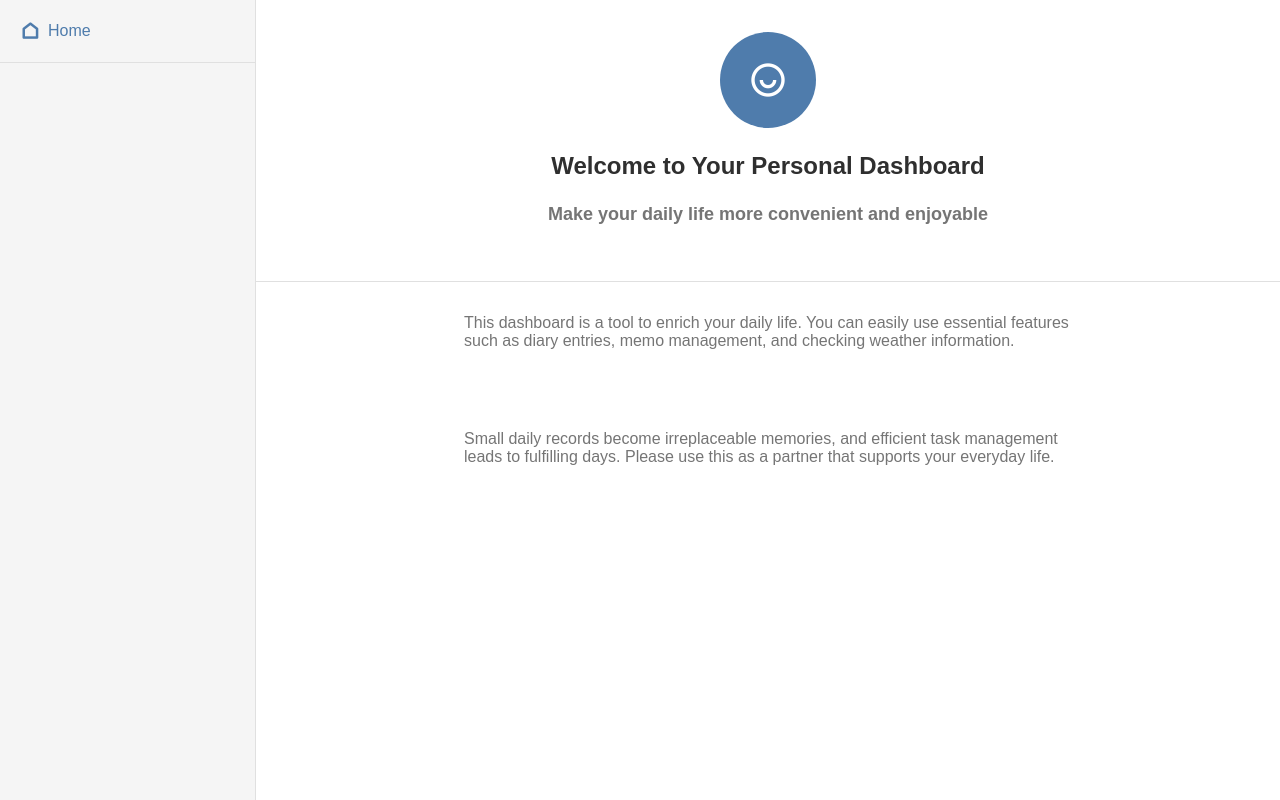
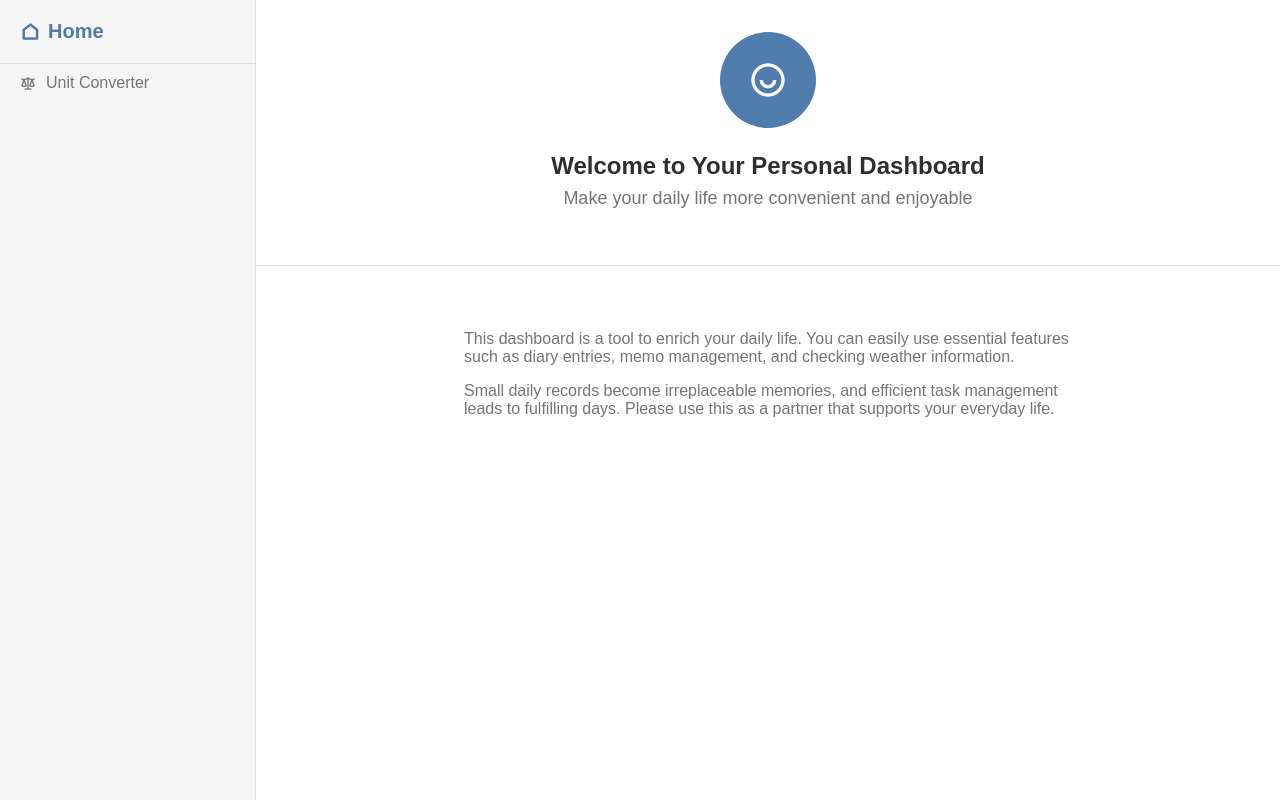
Before and after one commit to nox-txt/my-first-web-app, a plain HTML site: page index.html in a window 1280 px wide. Both pictures are taken after a click on the link "Home". Drawn offline with nearby package versions, Linux system fonts and the light colour scheme.

Commit message:
Add files via upload

```diff
--- a/index.html
+++ b/index.html
@@ -1,38 +1,82 @@
-<!DOCTYPE html>
+<!doctype html>
 <html lang="en">
   <head>
     <meta charset="UTF-8" />
-    <meta name="viewport" content="width=device-width, initial-scale=1.0" />
     <title>Dashboard</title>
-    <link rel="stylesheet" href="style.css" />
-    <link href="https://cdn.jsdelivr.net/npm/remixicon@4.5.0/fonts/remixicon.css" rel="stylesheet" />
+    <!-- 独自のCSSファイルを読み込み -->
+    <link rel="stylesheet" href="./style.css" />
+    <link
+      href="https://cdn.jsdelivr.net/npm/remixicon@4.5.0/fonts/remixicon.css"
+      rel="stylesheet"
+    />
   </head>
+
   <body>
     <div class="dashboard-container">
+      <!-- 左サイドバー (固定) -->
+      <aside class="sidebar">
+        <div class="sidebar-header">
+          <a href="#" class="sidebar-home" data-tab="home">
+            <span class="ri-home-line"></span>
+            <span>Home</span>
+          </a>
+        </div>
 
-      <aside><!-- 1. サイドバー全体を包む -->
-        <header><!-- 2. サイドバーのヘッダー -->
-          <a href="#" data-tab="home">
-            <span class="ri-home-line"></span>
-            Home
-          </a>
-        </header>
+        <!-- サイドバーにメニューを追加してください -->
+        <ul>
+          <li class="sidebar-menu-item tab-item" data-tab="converter">
+            <span class="ri-scales-3-line"></span>
+            Unit Converter
+          </li>
+        </ul>
       </aside>
 
-      <main><!-- 3. メインコンテンツエリア -->
-        <section id="home">
-          <header>
-            <span class="ri-user-smile-line"></span>
-            <h1>Welcome to Your Personal Dashboard</h1>
-            <h2>Make your daily life more convenient and enjoyable</h2>
-
+      <!-- 右メインコンテンツ (スクロール可) -->
+      <main class="main-content">
+        <!-- ホームセクション -->
+        <section class="content-section hidden" id="converter">
+          <header class="section-header">
+            <h2 class="section-title">Length Unit Conversion</h2>
           </header>
-          <p>This dashboard is a tool to enrich your daily life. You can easily use essential features such as diary entries, memo management, and checking weather information.
-          </p>
-          <p>Small daily records become irreplaceable memories, and efficient task management leads to fulfilling days. Please use this as a partner that supports your everyday life.</p>
+          <div class="section-body">
+            <form class="converter-form">
+              <input class="converter-input" type="number" value="1000"></input>
+              <select class="converter-from"></select>
+              <select class="converter-to"></select>
+              <div class="converter-result"></div>
+            </form>
+          </div>
         </section>
 
+        <section class="content-section" id="home">
+          <header class="section-header">
+            <div class="profile-circle">
+              <span class="ri-user-smile-line"></span>
+            </div>
+            <h1 class="section-title">Welcome to Your Personal Dashboard</h1>
+            <p class="section-subtitle">
+              Make your daily life more convenient and enjoyable
+            </p>
+          </header>
+          <div class="section-body">
+            <div class="section-description">
+              <p>
+                This dashboard is a tool to enrich your daily life. You can
+                easily use essential features such as diary entries, memo
+                management, and checking weather information.
+              </p>
+              <p>
+                Small daily records become irreplaceable memories, and efficient
+                task management leads to fulfilling days. Please use this as a
+                partner that supports your everyday life.
+              </p>
+            </div>
+          </div>
+        </section>
+
+        <!-- End ホームセクション -->
       </main>
     </div>
+    <script type="module" src="./main.js"></script>
   </body>
 </html>
--- /dev/null
+++ b/js/converter.js
@@ -0,0 +1,63 @@
+// ここからコードを書いてください
+export function setupConverter() {
+  const converterForm = document.querySelector(".converter-form");
+  const converterInput = document.querySelector(".converter-input");
+  const converterFrom = document.querySelector(".converter-from");
+  const converterTo = document.querySelector(".converter-to");
+  const converterResult = document.querySelector(".converter-result");
+
+  // 単位変換の設定を行うコード
+  const lengthUnit = [
+    { name: "meter", base: 1 },
+    { name: "kilometer", base: 1000 },
+    { name: "centimeter", base: 0.01 },
+    { name: "millimeter", base: 0.001 },
+    { name: "inch", base: 0.0254 },
+    { name: "foot", base: 0.3048 },
+    { name: "yard", base: 0.9144 },
+    { name: "mile", base: 1609.344 },
+  ];
+
+  // 単位選択欄の初期化
+  lengthUnit.forEach((unit) => {
+    const option = document.createElement("option");
+    option.value = unit.base;
+    option.textContent = unit.name;
+
+    converterFrom.appendChild(option.cloneNode(true));
+    converterTo.appendChild(option);
+  });
+
+  function convert() {
+    // 入力値を小数点数値に変換
+    const inputValue = parseFloat(converterInput.value);
+
+    // 数値でない場合はエラーを表示して終了
+    if (isNaN(inputValue)) {
+      converterResult.textContent = "Please enter a valid number";
+      return;
+    }
+
+    // 変換元の base を取得
+    const fromBase = parseFloat(converterFrom.value);
+
+    // 変換先の base を取得
+    const toBase = parseFloat(converterTo.value);
+
+    // 計算：（入力値 × 変換元）÷ 変換先
+    const result = (inputValue * fromBase) / toBase;
+
+    // 単位名を取得
+    const fromName = converterFrom.options[converterFrom.selectedIndex].text;
+    const toName = converterTo.options[converterTo.selectedIndex].text;
+
+    // 表示：1000 meter = 1.000 kilometer
+    converterResult.textContent = `${inputValue} ${fromName} = ${result.toFixed(3)} ${toName}`;
+  }
+
+  // ① リアルタイム変換
+  converterForm.addEventListener("input", convert);
+
+  // ② 起動時に変換結果を表示
+  convert();
+}
--- /dev/null
+++ b/js/tabs.js
@@ -0,0 +1,25 @@
+// ここからコードを書いてください
+export function setupTabs() {
+  // タブの設定を行うコード
+  // [data-tab="home"] を持つ要素を取得
+  const homeLink = document.querySelector('[data-tab="home"]');
+
+  // [data-tab="converter"] を持つ要素を取得
+  const converterTab = document.querySelector('[data-tab="converter"]');
+
+  // id="home" の要素を取得
+  const homeSection = document.querySelector("#home");
+
+  // id="converter" の要素を取得
+  const converterSection = document.querySelector("#converter");
+
+  homeLink.addEventListener("click", () => {
+    converterSection.classList.add("hidden"); // 単位セクションを隠す
+    homeSection.classList.remove("hidden"); // ホームセクションを表示
+  });
+
+  converterTab.addEventListener("click", () => {
+    homeSection.classList.add("hidden");
+    converterSection.classList.remove("hidden");
+  });
+}
--- /dev/null
+++ b/main.js
@@ -0,0 +1,11 @@
+// ここからコードを書いてください
+import { setupTabs } from "./js/tabs.js";
+
+document.addEventListener("DOMContentLoaded", () => {
+  setupTabs();
+});
+
+import { setupConverter } from "./js/converter.js";
+document.addEventListener("DOMContentLoaded", () => {
+  setupConverter();
+});
--- a/style.css
+++ b/style.css
@@ -27,78 +27,156 @@ ul {
 }
 /* スタイルのリセット終了 */
 
-/* サイドバーとメインコンテンツを包むための要素のスタイルを書いてください */
+/* サイドバーとメインコンテンツを包むための要素 */
 .dashboard-container {
-  display:flex;
+  display: flex;
   height: 100vh;
 }
 
-/* サイドバーに関連するスタイルを書いてください */
-aside {
+/* サイドバー */
+.sidebar {
   width: 256px;
+  background-color: #f5f5f5;
+  border-right: 1px solid #e0e0e0;
+  height: 100%;
+  display: flex;
+  flex-direction: column;
   flex-shrink: 0;
-  background-color: #f5f5f5;
-  border-right:1px solid #e0e0e0;
-
-  display:flex;
-  flex-direction: column;
-  height: 100%;
 }
-header {
-  padding:20px;
-  border-bottom:1px solid #e0e0e0;
+.sidebar-header {
+  padding: 20px;
+  border-bottom: 1px solid #e0e0e0;
 }
-header a{
+.sidebar-home {
+  font-size: 1.25rem;
+  font-weight: 600;
+  color: #4f7cac;
   display: flex;
   align-items: center;
   gap: 8px;
   text-decoration: none;
-  color:#4f7cac;
 }
-.ri-home-line {
-  font-size: 1.25em;
-  font-weight: 600;
+
+/* メインコンテンツ */
+.main-content {
+  flex: 1;
 }
-/* メインコンテンツに関連するスタイルを書いてください */
-main{
-  flex: 1;
 
-}
-main section header {
-  background-color: white;
-  padding : 32px;
+/* セクションヘッダー */
+.section-header {
+  background-color: #ffffff;
+  padding: 32px;
   border-bottom: 1px solid #e0e0e0;
   text-align: center;
+}
+.section-title {
+  font-size: 1.5rem;
+  font-weight: 600;
+  color: #2f2f2f;
+  margin-bottom: 8px;
+}
+.section-subtitle {
+  font-size: 1.125rem;
+  color: #757575;
+  margin-bottom: 24px;
+}
+.section-description {
+  max-width: 672px;
+  margin: 0 auto;
+  color: #757575;
+  padding: 32px;
+}
+.section-description p {
+  margin-bottom: 16px;
+}
 
-}
-.ri-user-smile-line{
-  width:96px;
-  height:96px;
+/* プロフィールサークル */
+.profile-circle {
+  width: 96px;
+  height: 96px;
   background-color: #4f7cac;
   border-radius: 50%;
   display: flex;
   align-items: center;
   justify-content: center;
-  margin:0 auto 24px auto;
-  font-size: 2.5em;
-  color: white;
+  margin: 0 auto 24px;
 }
-main section header h1 {
-  font-size: 1.5em;
-  font-weight: 600;
-  color:#2f2f2f;
-  margin-bottom: 24px;
+.profile-circle span {
+  font-size: 2.5rem;
+  color: #ffffff;
 }
-main section header h2{
-  font-size: 1.125em;
-  color:#757575;
-  margin-bottom: 24px;
 
+/* セクション本文 */
+.section-body {
+  padding: 32px;
 }
-main section p{
-  max-width: 672px;
-  margin:0 auto;
-  padding:32px;
+
+/* 単位変換セクションのスタイルを以下に記載してください */
+.hidden {
+  display: none;
+}
+.sidebar-menu {
+  padding: 20px 0;
+}
+.sidebar-menu-item {
+  padding: 10px 20px;
+  cursor: pointer;
   color: #757575;
+  display: flex;
+  align-items: center;
+  gap: 10px;
+}
+.sidebar-menu-item:hover {
+  background-color: #d9e7f3;
+}
+/* コンバーターカード */
+.converter-card {
+  background-color: #ffffff;
+  border-radius: 8px;
+  box-shadow: 0 1px 3px rgba(0, 0, 0, 0.1);
+  padding: 32px;
+  max-width: 448px;
+  margin: 0 auto;
+}
+
+/* フォーム関連 */
+.form-group {
   margin-bottom: 16px;
 }
+.form-label {
+  display: block;
+  font-size: 0.875rem;
+  font-weight: 500;
+  color: #2f2f2f;
+  margin-bottom: 8px;
+}
+.form-input {
+  width: 100%;
+  padding: 12px;
+  border: 2px solid #e0e0e0;
+  border-radius: 8px;
+  font-size: 0.875rem;
+}
+.form-input:focus {
+  outline: none;
+  border-color: #4f7cac;
+  box-shadow: 0 0 0 4px #d9e7f3;
+}
+.form-row {
+  display: grid;
+  grid-template-columns: repeat(2, 1fr);
+  gap: 16px;
+}
+
+/* コンバーター結果 */
+.converter-result-container {
+  text-align: center;
+  padding: 16px;
+  background-color: #fafafa;
+  border-radius: 8px;
+}
+.converter-result {
+  font-size: 1.125rem;
+  font-weight: 500;
+  color: #4f7cac;
+}
```
